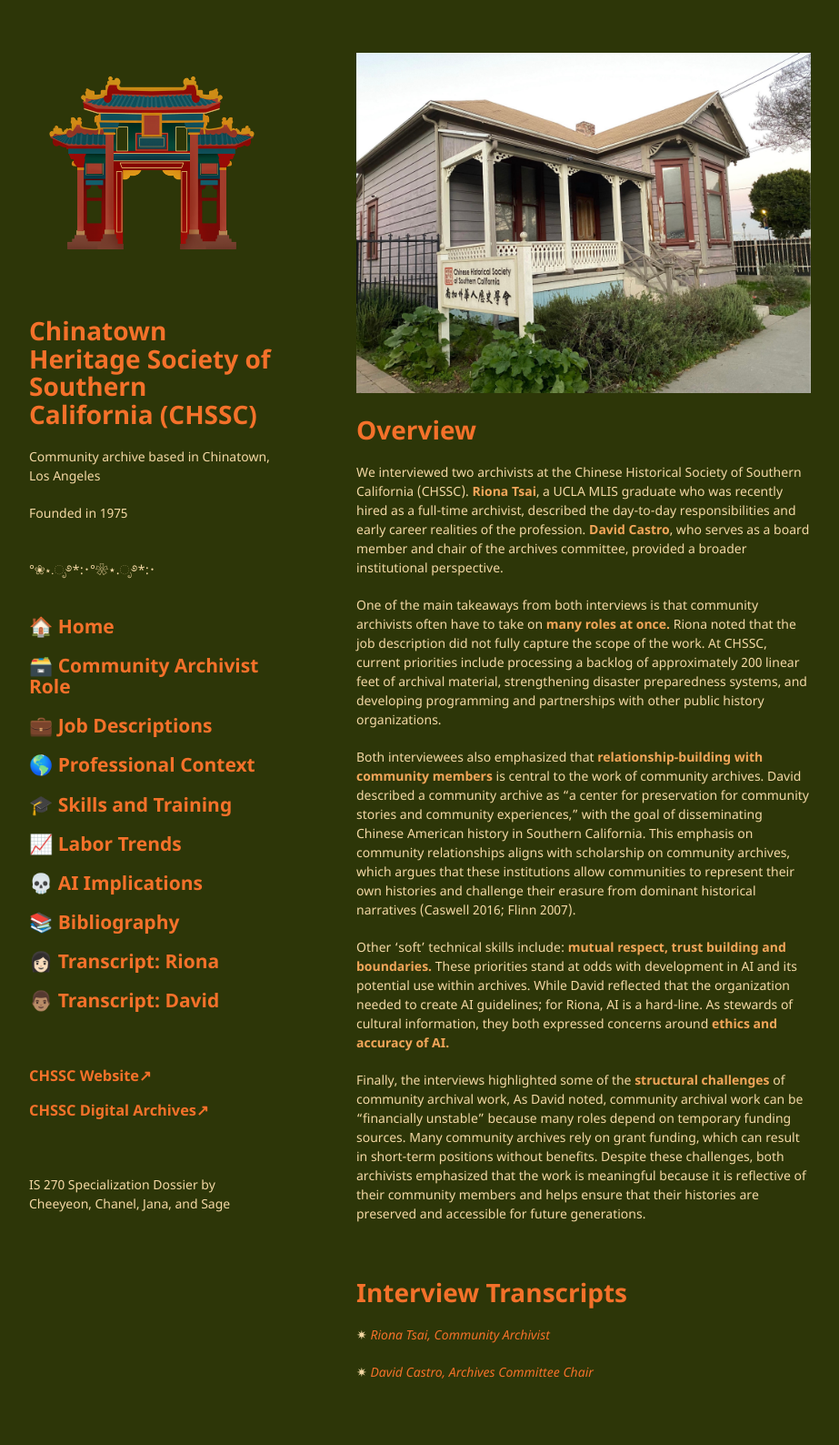
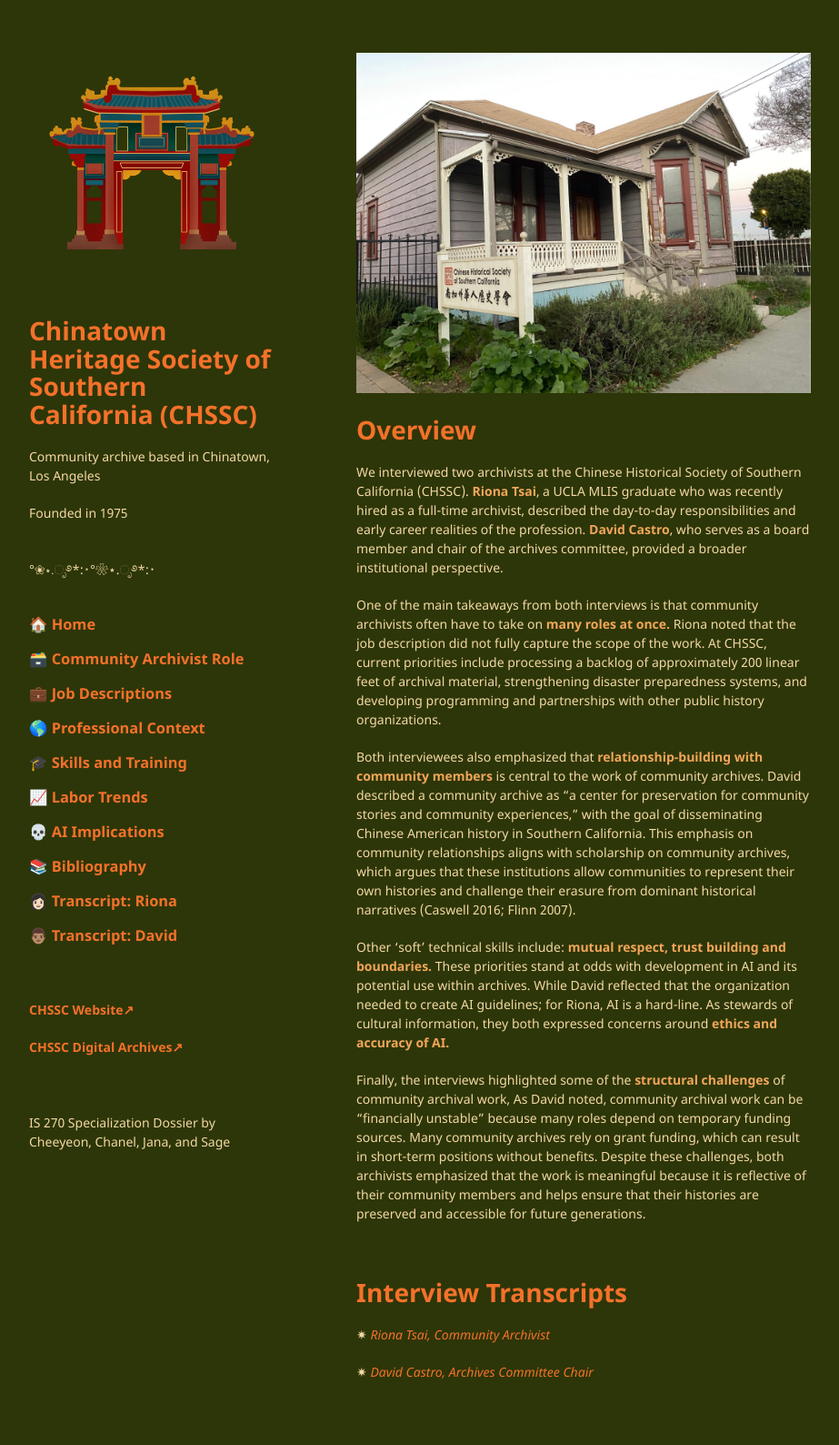
Before and after one commit to chaanelly/IS270-CHSSC, a Jekyll site: the page built from index.md, in a window 1280 px wide. Shown: the whole page at 91% size, without its empty margins (178-1101 px from the left). Built offline with Jekyll 4.4.1, drawn with Linux system fonts in a browser that asks for light colours; our own code applies the rules of GitHub Pages for plain Markdown files.

```diff
--- a/_layouts/default.html
+++ b/_layouts/default.html
@@ -25,29 +25,29 @@
 
         <br>
 
-        <h2><a href="{{ site.baseurl }}/index.html">🏠 Home</a></h2>
+        <h3><a href="{{ site.baseurl }}/index.html">🏠 Home</a></h3>
 
-        <h2><a href="{{ site.baseurl }}/pages/community-archivist.html">🗃️ Community Archivist Role</a></h2>
+        <h3><a href="{{ site.baseurl }}/pages/community-archivist.html">🗃️ Community Archivist Role</a></h3>
 
-        <h2><a href="{{ site.baseurl }}/pages/job-descriptions.html">💼 Job Descriptions</a></h2>
+        <h3><a href="{{ site.baseurl }}/pages/job-descriptions.html">💼 Job Descriptions</a></h3>
 
-        <h2><a href="{{ site.baseurl }}/pages/professional-context.html">🌎 Professional Context</a></h2>
+        <h3><a href="{{ site.baseurl }}/pages/professional-context.html">🌎 Professional Context</a></h3>
 
-        <h2><a href="{{ site.baseurl }}/pages/skills-training.html">🎓 Skills and Training</a></h2>
+        <h3><a href="{{ site.baseurl }}/pages/skills-training.html">🎓 Skills and Training</a></h3>
 
-        <h2><a href="{{ site.baseurl }}/pages/labor-trends.html">📈 Labor Trends</a></h2>
+        <h3><a href="{{ site.baseurl }}/pages/labor-trends.html">📈 Labor Trends</a></h3>
 
-        <h2><a href="{{ site.baseurl }}/pages/AI-implications.html">💀 AI Implications</a></h2>
+        <h3><a href="{{ site.baseurl }}/pages/AI-implications.html">💀 AI Implications</a></h3>
 
-        <h2><a href="{{ site.baseurl }}/pages/annotated-biblio.html">📚 Bibliography</a></h2>
+        <h3><a href="{{ site.baseurl }}/pages/annotated-biblio.html">📚 Bibliography</a></h3>
 
-        <h2><a href="{{ site.baseurl }}/pages/annotated-biblio.html">👩🏻 Transcript: Riona</a></h2>
+        <h3><a href="{{ site.baseurl }}/pages/annotated-biblio.html">👩🏻 Transcript: Riona</a></h3>
 
-        <h2><a href="{{ site.baseurl }}/pages/annotated-biblio.html">👨🏽 Transcript: David</a></h2>
+        <h3><a href="{{ site.baseurl }}/pages/annotated-biblio.html">👨🏽 Transcript: David</a></h3>
         <br>
         <br>
-        <h3><a href="https://chssc.org" target="_blank">CHSSC Website↗︎</a></h3>
-        <h3><a href="https://chsscdigital.libraryhost.com/s/Collections/page/welcome" target="_blank">CHSSC Digital Archives↗︎</a></h3>
+        <h4><a href="https://chssc.org" target="_blank">CHSSC Website↗︎</a></h4>
+        <h4><a href="https://chsscdigital.libraryhost.com/s/Collections/page/welcome" target="_blank">CHSSC Digital Archives↗︎</a></h4>
         <br>
         <br>
         <p>IS 270 Specialization Dossier by Cheeyeon, Chanel, Jana, and Sage</p>
```
